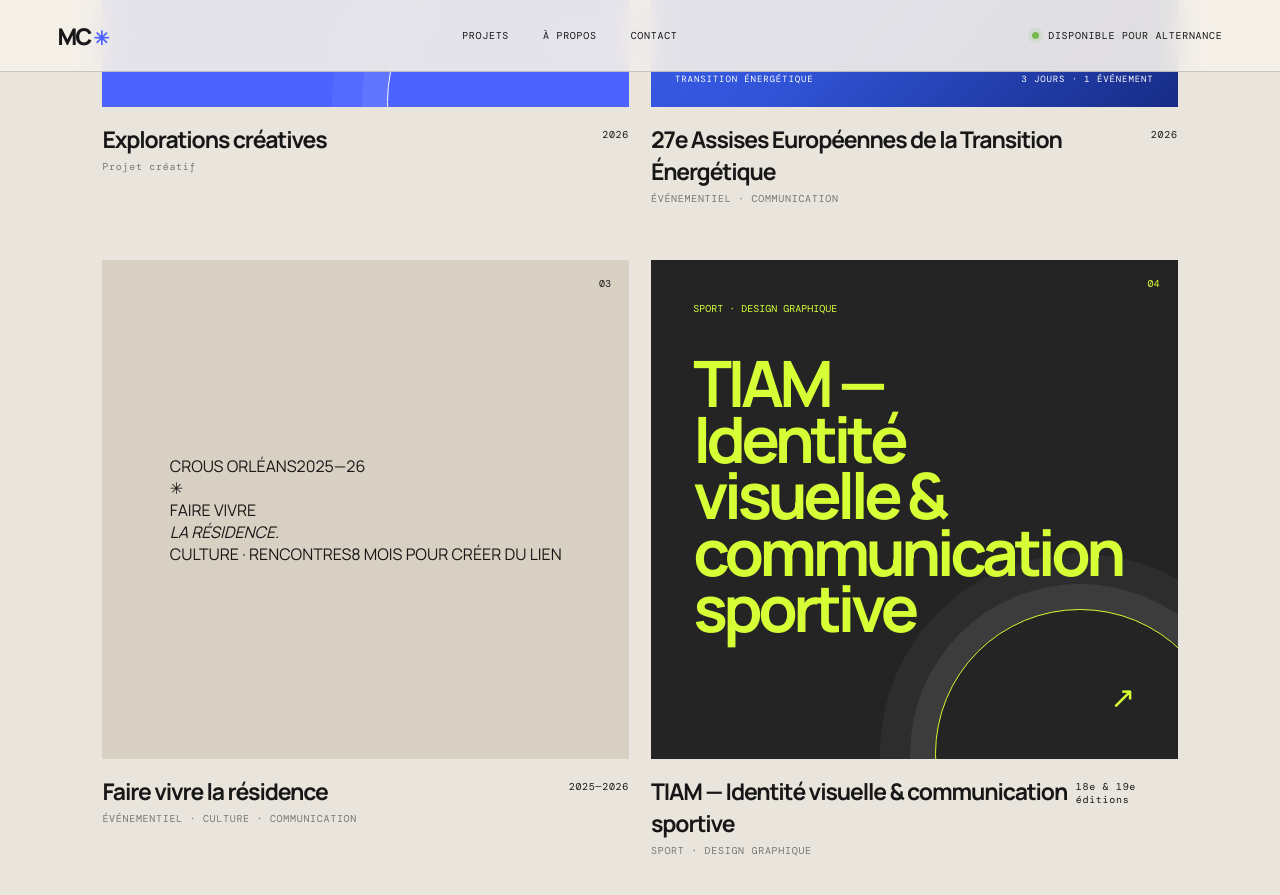
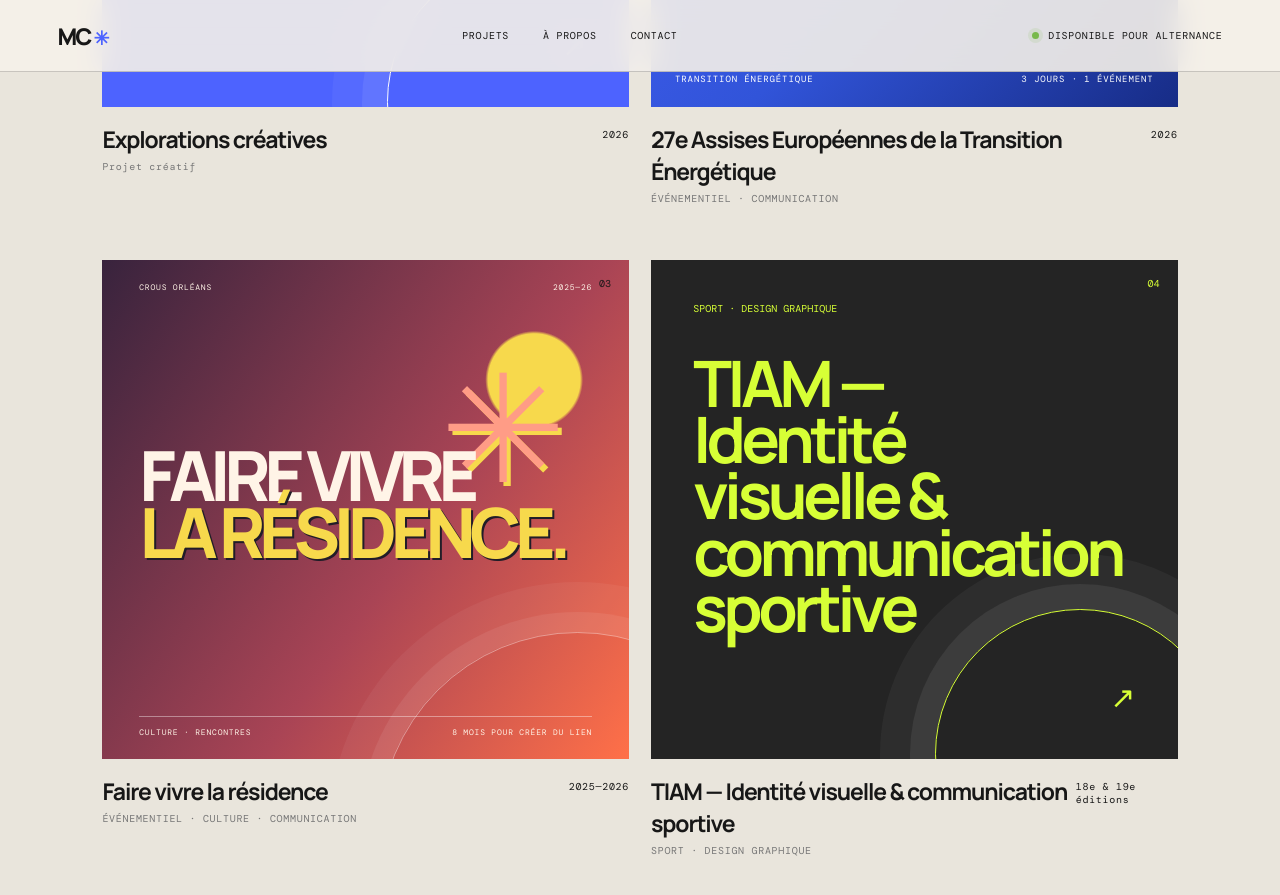
Before and after one commit to marie04caboche-source/portfolio, a Jekyll site: the page built from index.html, in a window 1280 px wide and 900 px high, scrolled down 2482 px. Shown: the top 895 px of the window. Built offline with Jekyll 4.4.1, drawn with Linux system fonts in a browser that asks for light colours.

Commit message:
Style CROUS homepage project card

```diff
--- a/assets/css/style.css
+++ b/assets/css/style.css
@@ -1939,3 +1939,14 @@ a.project-card:focus-visible .home-case-art:before{
  .crous-hero:before,.crous-orbit-one,.crous-orbit-two,.crous-sunburst,.crous-stamp{animation:none!important}
  .crous-poster,.crous-mission-card{transition:none!important}
 }
+
+/* CROUS home project card */
+.home-crous-art{position:absolute;inset:0;padding:22px 7%;display:flex;flex-direction:column;justify-content:space-between;overflow:hidden;background:radial-gradient(circle at 82% 24%,#f7d94c 0 8%,transparent 8.5%),linear-gradient(125deg,#38233d,#a94455 58%,#ff7048);color:#fff4e7}
+.home-crous-art:before{content:"";position:absolute;width:75%;aspect-ratio:1;border:1px solid #ffffff65;border-radius:50%;right:-28%;bottom:-54%;box-shadow:0 0 0 20px #ffffff12,0 0 0 50px #ffffff0c}
+.home-crous-top,.home-crous-bottom{position:relative;z-index:2;display:flex;justify-content:space-between;gap:10px;font:8px var(--mono);letter-spacing:.1em}
+.home-crous-title{position:relative;z-index:2;font-size:clamp(30px,5.4vw,72px);font-weight:950;line-height:.82;letter-spacing:-.09em}
+.home-crous-title em{font-style:normal;color:#f7d94c;text-shadow:2px 2px 0 #211d28}
+.home-crous-star{position:absolute;right:12%;top:18%;font-size:clamp(75px,12vw,150px);line-height:1;color:#ff9c86;text-shadow:4px 4px 0 #f7d94c;transition:transform .8s}
+.project-card:hover .home-crous-star{transform:rotate(70deg) scale(1.2)}
+.home-crous-bottom{border-top:1px solid #ffffff65;padding-top:10px}
+@media(max-width:700px){.home-crous-art{padding:18px 6%}.home-crous-title{font-size:clamp(40px,12vw,62px)}.home-crous-top,.home-crous-bottom{font-size:7px}}
```
